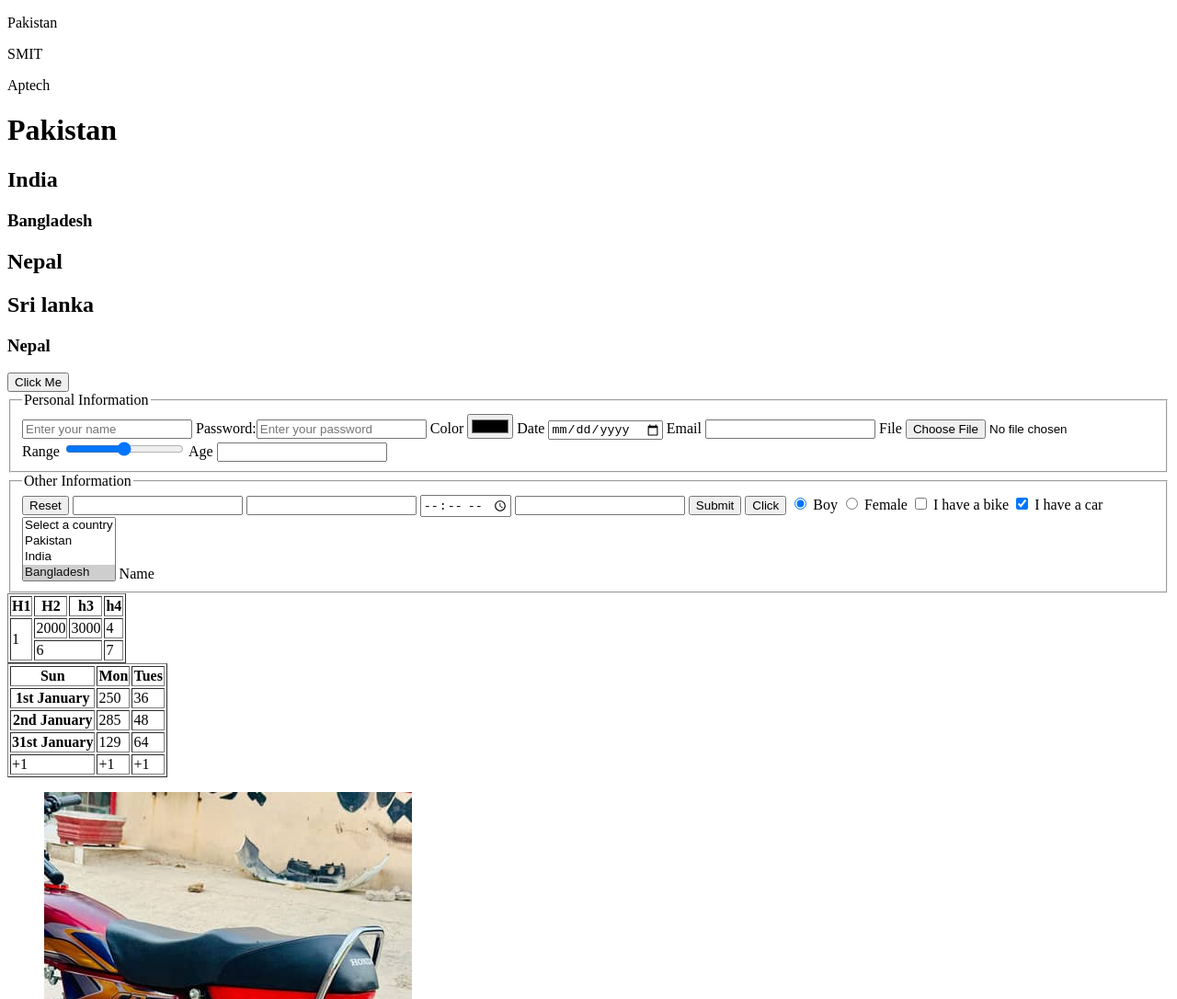
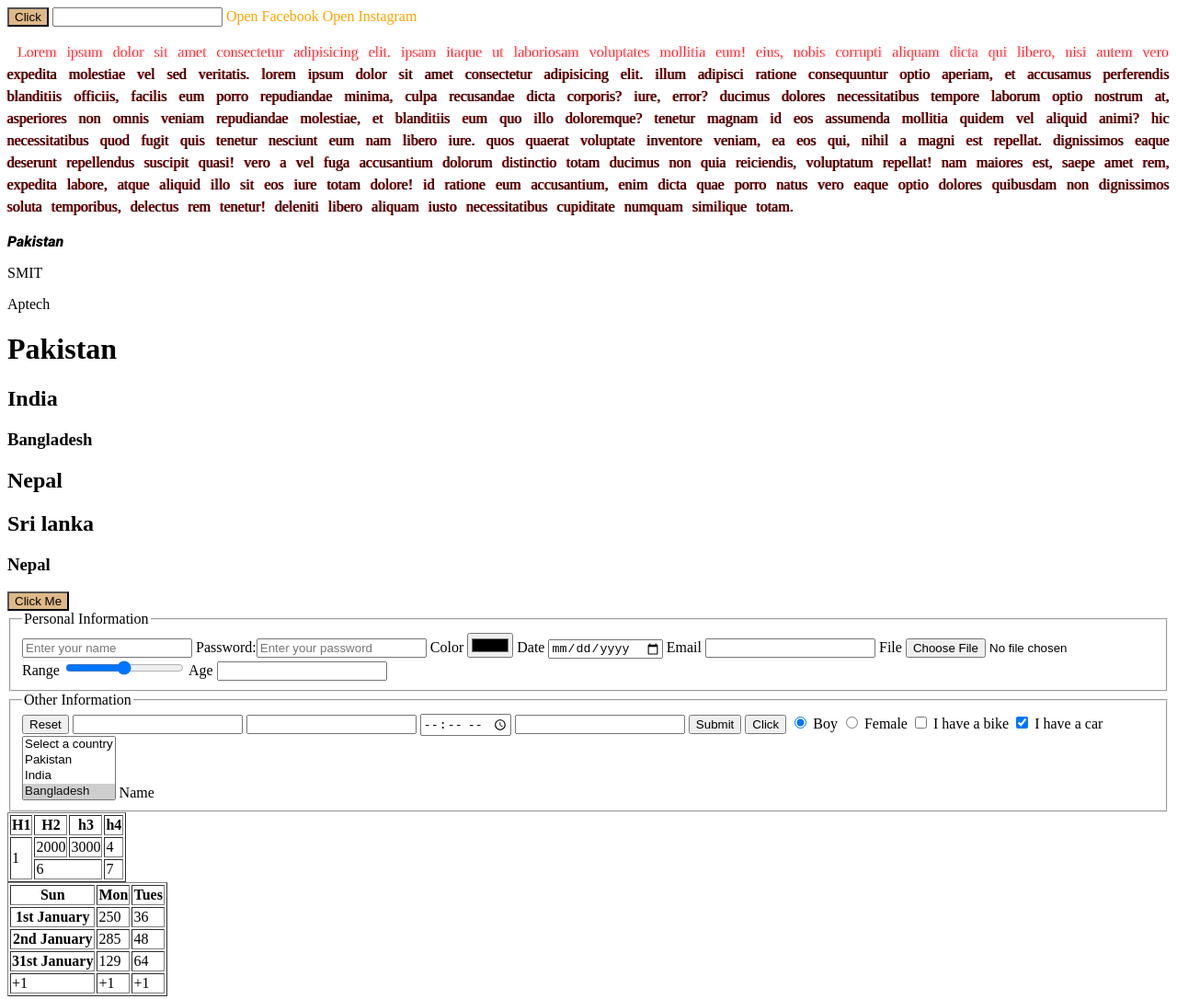
Before and after one commit to Abdullah-MotiWala/smit-batch-RN, a plain HTML site: page index.html in a window 1280 px wide. Shown: the top 1086 px of the page at 92% size. Drawn offline with Linux system fonts and the light colour scheme.

Commit message:
chap 12 completed

```diff
--- a/index.html
+++ b/index.html
@@ -17,7 +17,25 @@ p {
 
 </head>
 
-<body >
+<body>
+  <button>Click</button>
+  <input type="text">
+  <a href="https://facebook.com">Open Facebook</a>
+  <a href="https://instagram.com">Open Instagram</a>
+  <p id="transform">Lorem ipsum dolor sit amet consectetur adipisicing elit. Ipsam itaque ut laboriosam voluptates
+    mollitia eum! Eius, nobis corrupti aliquam dicta qui libero, nisi autem vero expedita molestiae vel sed veritatis.
+    Lorem ipsum dolor sit amet consectetur adipisicing elit. Illum adipisci ratione consequuntur optio aperiam, et
+    accusamus perferendis blanditiis officiis, facilis eum porro repudiandae minima, culpa recusandae dicta corporis?
+    Iure, error?
+    Ducimus dolores necessitatibus tempore laborum optio nostrum at, asperiores non omnis veniam repudiandae molestiae,
+    et blanditiis eum quo illo doloremque? Tenetur magnam id eos assumenda mollitia quidem vel aliquid animi?
+    Hic necessitatibus quod fugit quis tenetur nesciunt eum nam libero iure. Quos quaerat voluptate inventore veniam, ea
+    eos qui, nihil a magni est repellat. Dignissimos eaque deserunt repellendus suscipit quasi!
+    Vero a vel fuga accusantium dolorum distinctio totam ducimus non quia reiciendis, voluptatum repellat! Nam maiores
+    est, saepe amet rem, expedita labore, atque aliquid illo sit eos iure totam dolore!
+    Id ratione eum accusantium, enim dicta quae porro natus vero eaque optio dolores quibusdam non dignissimos soluta
+    temporibus, delectus rem tenetur! Deleniti libero aliquam iusto necessitatibus cupiditate numquam similique totam.
+  </p>
 
   <div id="one">
     <div id="two">
--- a/style.css
+++ b/style.css
@@ -1,3 +1,9 @@
+@import url('https://fonts.googleapis.com/css2?family=Roboto:ital,wght@0,100..900;1,100..900&display=swap');
+@font-face{
+  font-family: 'ibad';
+  src: url("AgravePro-VariableFont_wght.ttf");
+}
+
 /* p,q,h1 { */
 /* font-weight: 1000;
     background-color: blue;
@@ -63,3 +69,64 @@ h2 {
 /* h2.affan {
   background-color: green;
 } */
+
+body {
+  /* font-family: "Roboto","serif";  */
+  /* font-family: "ibad"; */
+}
+
+div#two > p {
+  /* font-family: "ibad"; */
+  font-family: "Roboto";
+  /* font-size: 2em; */
+  font-weight: 900;
+  font-style: oblique;
+}
+p#transform::first-letter {
+  text-transform: capitalize;
+}
+
+p#transform::first-line {
+  color: pink;
+}
+p#transform {
+  text-transform: lowercase;
+  /* text-transform: capitalize; */
+  /* text-decoration: line-through; */
+  line-height: 24px;
+  /* letter-spacing: 4px; */
+  word-spacing: 6px;
+  text-align: justify;
+  text-indent: 12px;
+  text-shadow: -1px 0px 0px red;
+}
+
+a {
+  text-decoration: none;
+}
+
+a:link {
+  color: orange;
+  /* color: #000; */
+}
+
+a:visited {
+  color: pink;
+}
+
+
+button {
+  background-color: burlywood;
+}
+
+button:hover{
+    background-color: rgb(247, 179, 90);
+  }
+
+  button:active {
+  background-color: rgb(231, 134, 7);
+}
+
+input:focus {
+outline: 0;
+}
```
Also changed, not shown: AgravePro-VariableFont_wght.ttf (added).
